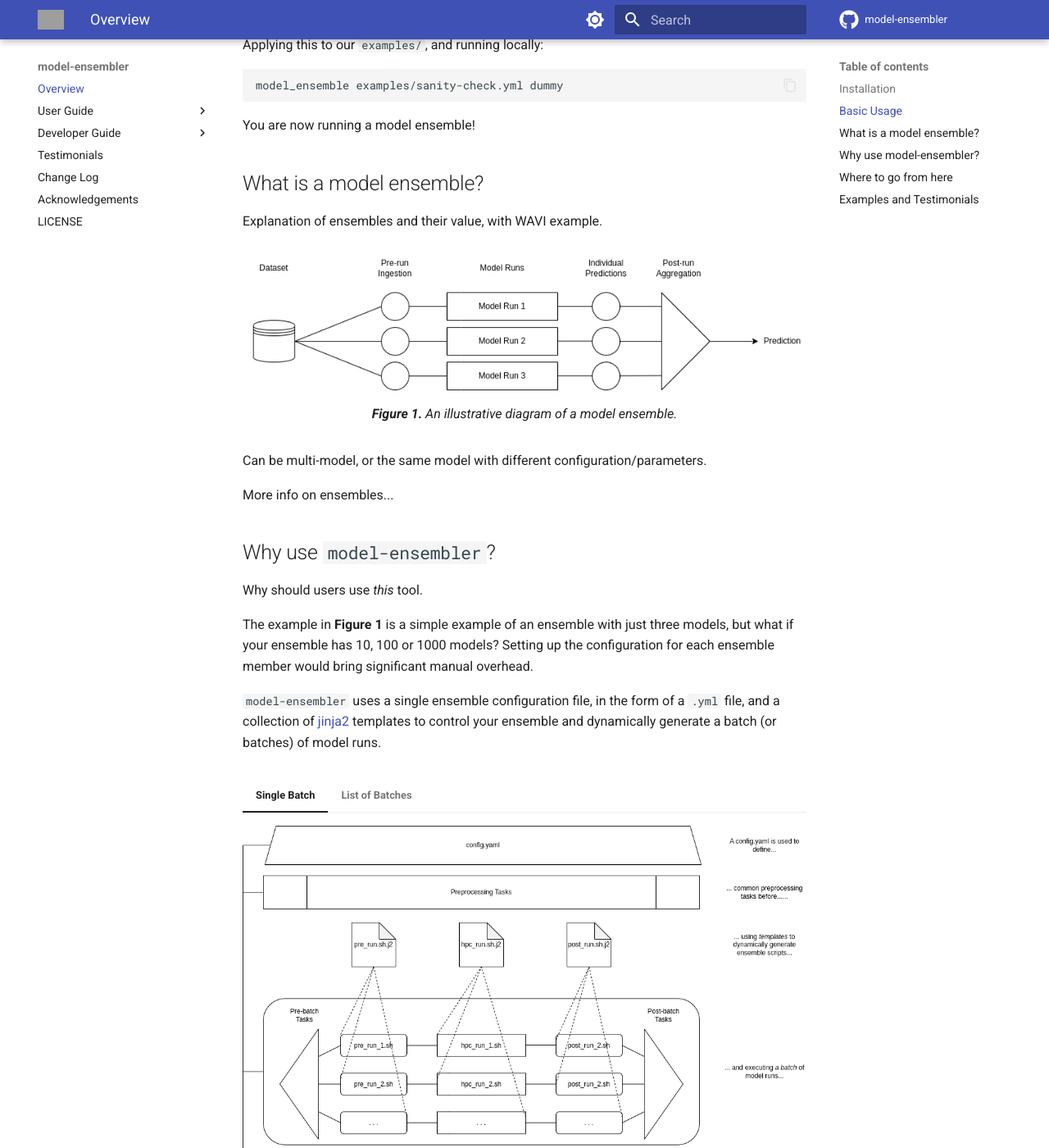
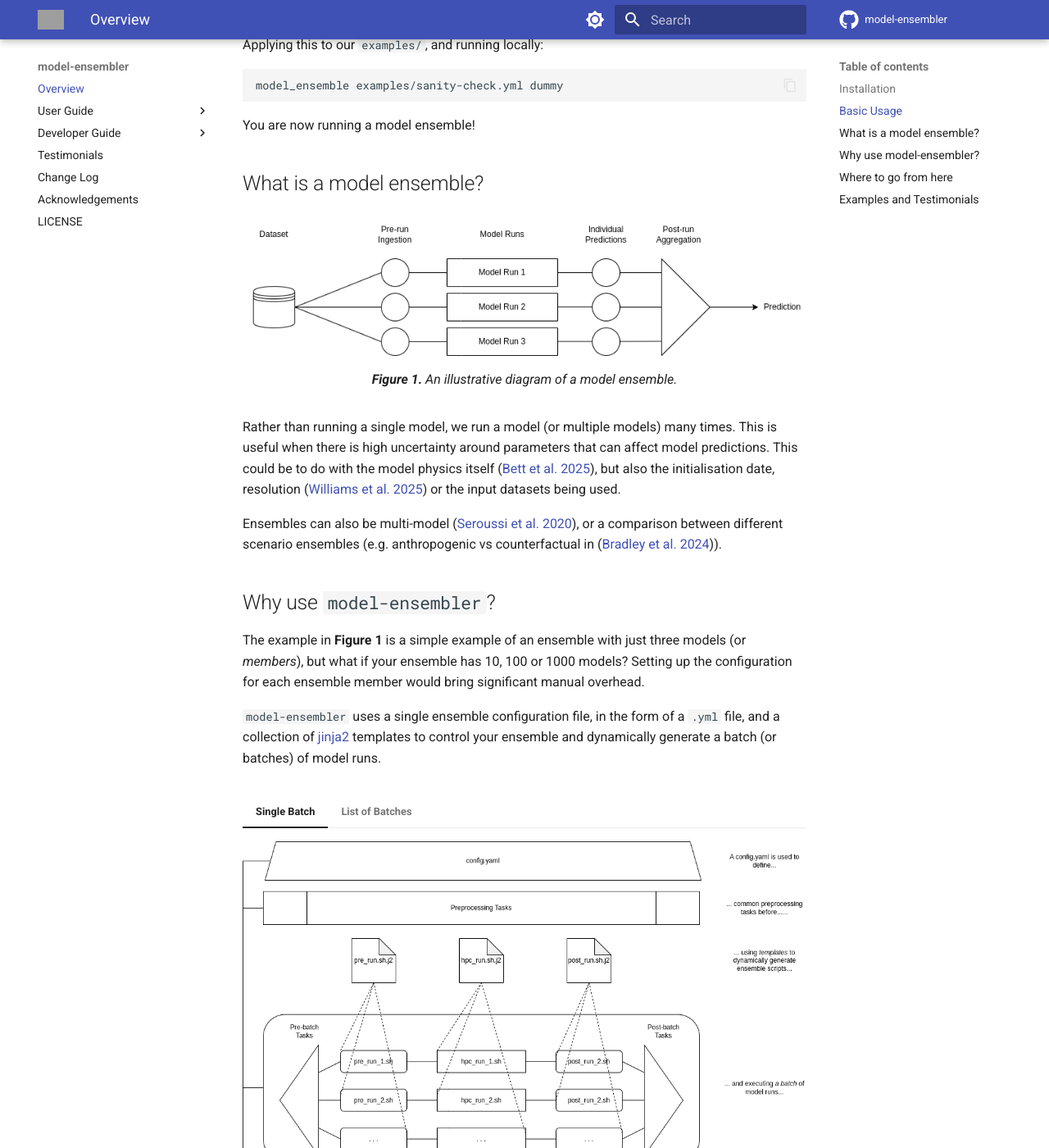
Before and after one commit to environmental-forecasting/model-ensembler, an MkDocs documentation site: the page built from docs/index.md, in a window 1280 px wide and 1400 px high, scrolled down 1235 px. Shown: the whole window at 82% size. Built offline with MkDocs 1.6.1 and Material for MkDocs 9.7.7, drawn with Linux system fonts in a browser that asks for light colours; comment, search, counter and statistics services are not loaded; grey boxes are pictures that could not be loaded.

Commit message:
update what is an ensemble

```diff
--- a/docs/index.md
+++ b/docs/index.md
@@ -3,22 +3,18 @@
 --8<-- "README.md:2:61"
 
 ## What is a model ensemble?
-Explanation of ensembles and their value, with WAVI example.
-
 ![Simple diagram of an ensemble](images/ensemble.drawio.png#only-dark)
 ![Simple diagram of an ensemble](images/ensemble.drawio.light.png#only-light)
 /// caption
 **Figure 1.** An illustrative diagram of a model ensemble.
 ///
 
-Can be multi-model, or the same model with different configuration/parameters.
+Rather than running a single model, we run a model (or multiple models) many times. This is useful when there is high uncertainty around parameters that can  affect model predictions. This could be to do with the model physics itself ([Bett et al. 2025](https://tc.copernicus.org/articles/18/2653/2024/)), but also the initialisation date, resolution ([Williams et al. 2025](https://tc.copernicus.org/articles/18/2653/2024/)) or the input datasets being used.
 
-More info on ensembles...
+Ensembles can also be multi-model ([Seroussi et al. 2020](https://tc.copernicus.org/articles/14/3033/2020/)), or a comparison between different scenario ensembles (e.g. anthropogenic vs counterfactual in ([Bradley et al. 2024](https://www.nature.com/articles/s43247-024-01287-w#Sec7))).
 
 ## Why use `model-ensembler`?
-Why should users use *this* tool.
-
-The example in **Figure 1** is a simple example of an ensemble with just three models, but what if your ensemble has 10, 100 or
+The example in **Figure 1** is a simple example of an ensemble with just three models (or _members_), but what if your ensemble has 10, 100 or
 1000 models? Setting up the configuration for each ensemble member would bring significant manual overhead.
 
 `model-ensembler` uses a single ensemble configuration file, in the form of a `.yml` file, and a collection of
```
